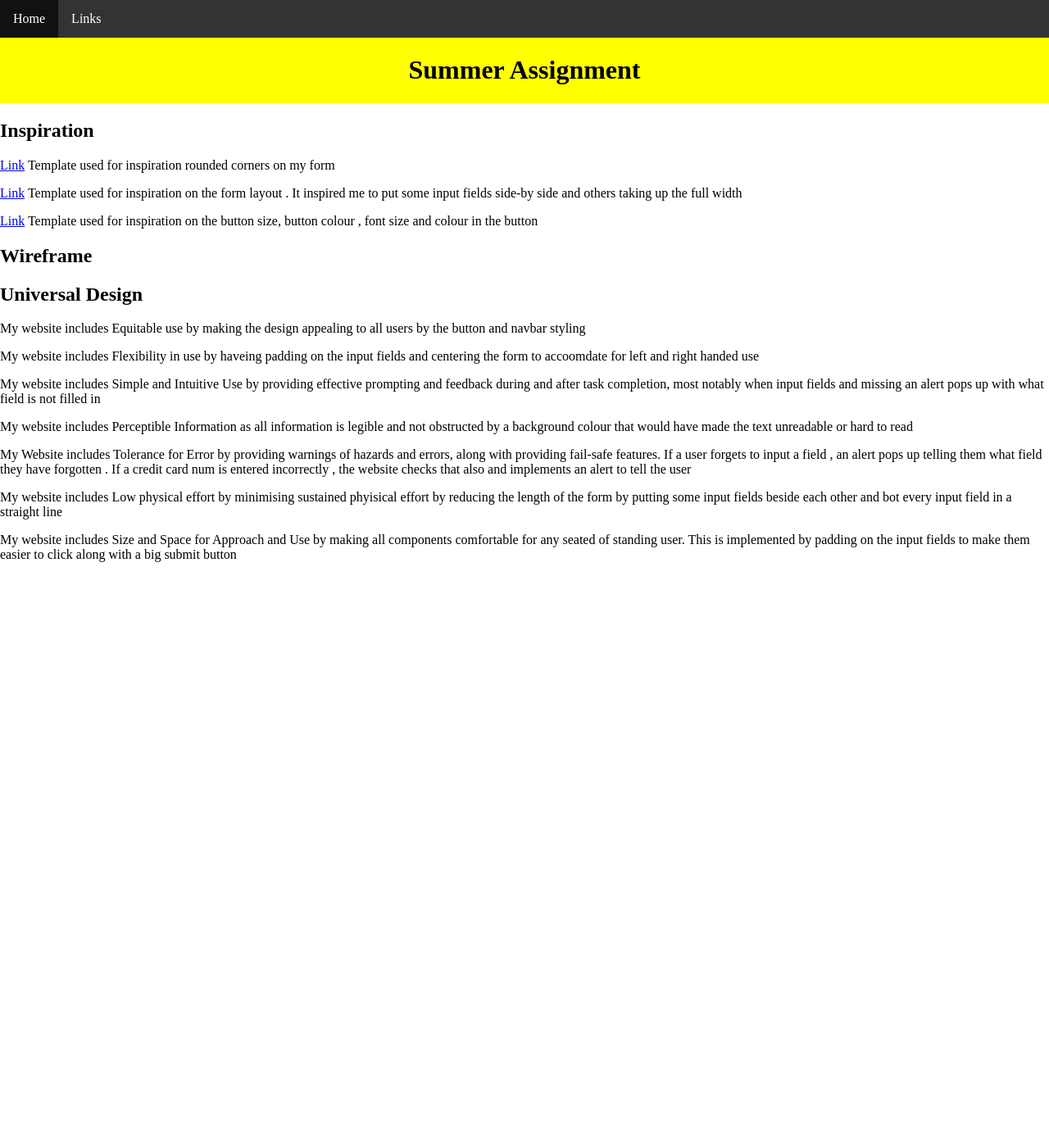
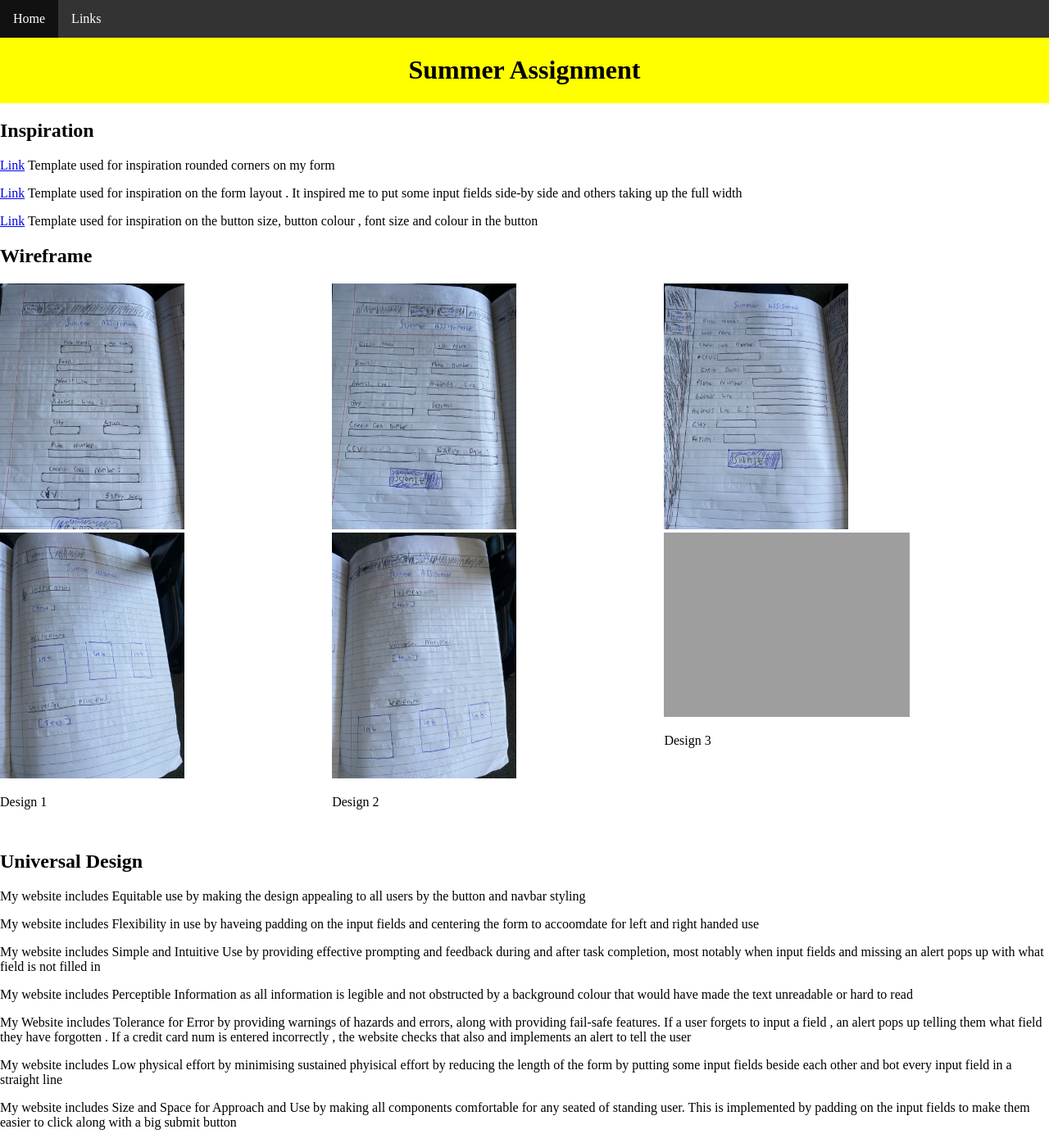
Before and after one commit to Lukefitz01/LS-CS, a PHP site: page /otherpage.html in a window 1280 px wide. Shown: the whole page at 82% size. Before the commit the page ends 800 px from the top, so only its background shows below. Run offline with PHP 8.4, Linux system fonts and the light colour scheme; grey boxes are pictures that could not be loaded.

Commit message:
Add files via upload

```diff
--- a/JSAssignment/otherpage.html
+++ b/JSAssignment/otherpage.html
@@ -26,6 +26,8 @@
 
 
     </header>
+
+
     <h2>Inspiration</h2>
     <p><a href="https://www.vecteezy.com/vector-art/641301-web-login-form-template">Link</a> Template used for
         inspiration
@@ -37,6 +39,29 @@
         inspiration on the button size, button colour , font size and colour in the button </p>
     <h2>Wireframe</h2>
 
+    <div class="wireframe1">
+        <div class="wireframe">
+            <div><img src="wire11.jpg" alt="Wireframe Diagram 1">
+                <img src="wire12.jpg" alt="Wireframe Diagram 1">
+            </div>
+            <p>Design 1</p>
+        </div>
+
+        <div class="wireframe">
+            <div><img src="wire21.jpg" alt="Wireframe Diagram 2">
+                <img src="wire22.jpg" alt="Wireframe Diagram 2">
+            </div>
+
+            <p>Design 2</p>
+        </div>
+        <div class="wireframe">
+            <div><img src="wire31.jpg" alt="Wireframe Diagram 3">
+                <img src="wire32.jpg" alt="Wireframe Diagram 3">
+            </div>
+
+            <p>Design 3</p>
+        </div>
+    </div>
     <h2>Universal Design</h2>
     <p> My website includes Equitable use by making the design appealing to all users by the button and navbar styling
     </p>
@@ -55,6 +80,8 @@
     <p>My website includes Size and Space for Approach and Use by making all components comfortable for any seated of
         standing user. This is implemented by padding on the input fields to make them easier to click along with a big
         submit button </p>
+
+
 </body>
 
 </html>
--- a/JSAssignment/style.css
+++ b/JSAssignment/style.css
@@ -9,6 +9,22 @@ input {
     border-radius: 25px;
     padding: 5px;
 
+}
+
+img {
+    max-width: 300px;
+    max-height: 300px;
+}
+
+.wireframe {
+    display: flex;
+    flex-direction: column;
+    margin-bottom: 15px;
+    margin-right: 15px;
+}
+
+.wireframe1 {
+    display: flex;
 }
 
 .input {
```
Also changed, not shown: JSAssignment/storage.js (indentation only), JSAssignment/wire11.jpg (added), JSAssignment/wire12.jpg (added), JSAssignment/wire21.jpg (added), JSAssignment/wire22.jpg (added), JSAssignment/wire31.jpg (added).
